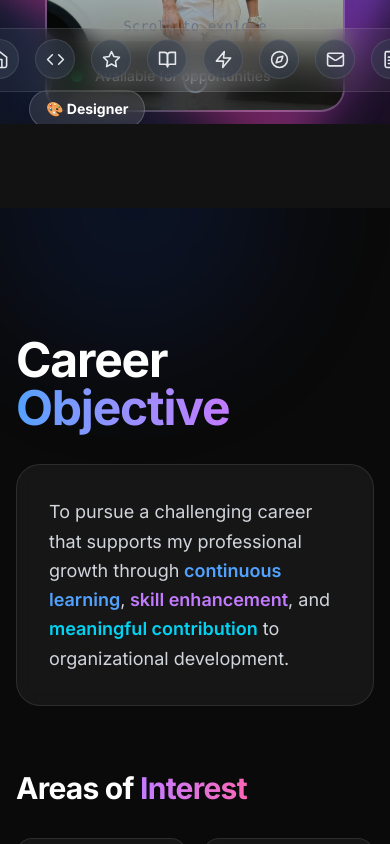
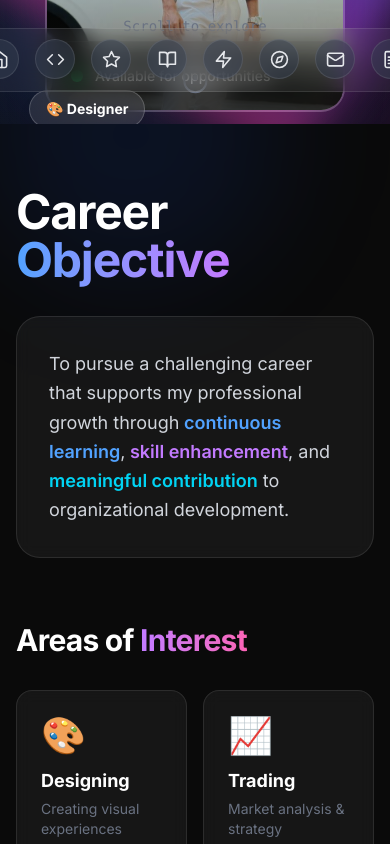
Before and after one commit to abu-1221/personal-portfolio, a Next.js app: page / in a window 390 px wide. Shown: the part 720-1564 px from the top of the page. Built offline with nearby package versions, Linux system fonts and the light colour scheme.

Commit message:
Update profile photo and remove blank space between sections

```diff
--- a/src/components/About.tsx
+++ b/src/components/About.tsx
@@ -11,7 +11,7 @@ export default function About() {
   ];
 
   return (
-    <section className="relative z-20 bg-[#0a0a0a] py-32 px-4 md:px-12 overflow-hidden" id="about">
+    <section className="relative z-20 bg-[#0a0a0a] py-16 px-4 md:px-12 overflow-hidden" id="about">
       {/* Background Ambience */}
       <div className="absolute top-0 left-0 w-full h-full overflow-hidden pointer-events-none">
         <div className="absolute top-[-10%] left-[-5%] w-[300px] md:w-[600px] h-[300px] md:h-[600px] bg-blue-600/10 rounded-full blur-[60px] md:blur-[120px]" />
--- a/src/components/Hero.tsx
+++ b/src/components/Hero.tsx
@@ -50,7 +50,7 @@ export default function Hero() {
   const subtitleOpacity = useTransform(smoothProgress, [0.1, 0.4], [1, 0]);
 
   return (
-    <div ref={containerRef} className="relative h-[110vh] md:h-[180vh]" id="home">
+    <div ref={containerRef} className="relative h-screen" id="home">
       <div className="sticky top-0 h-screen w-full overflow-hidden bg-[#0a0a0a]">
 
         {/* Background Gradient */}
```
Also changed, not shown: public/profile.jpg.
